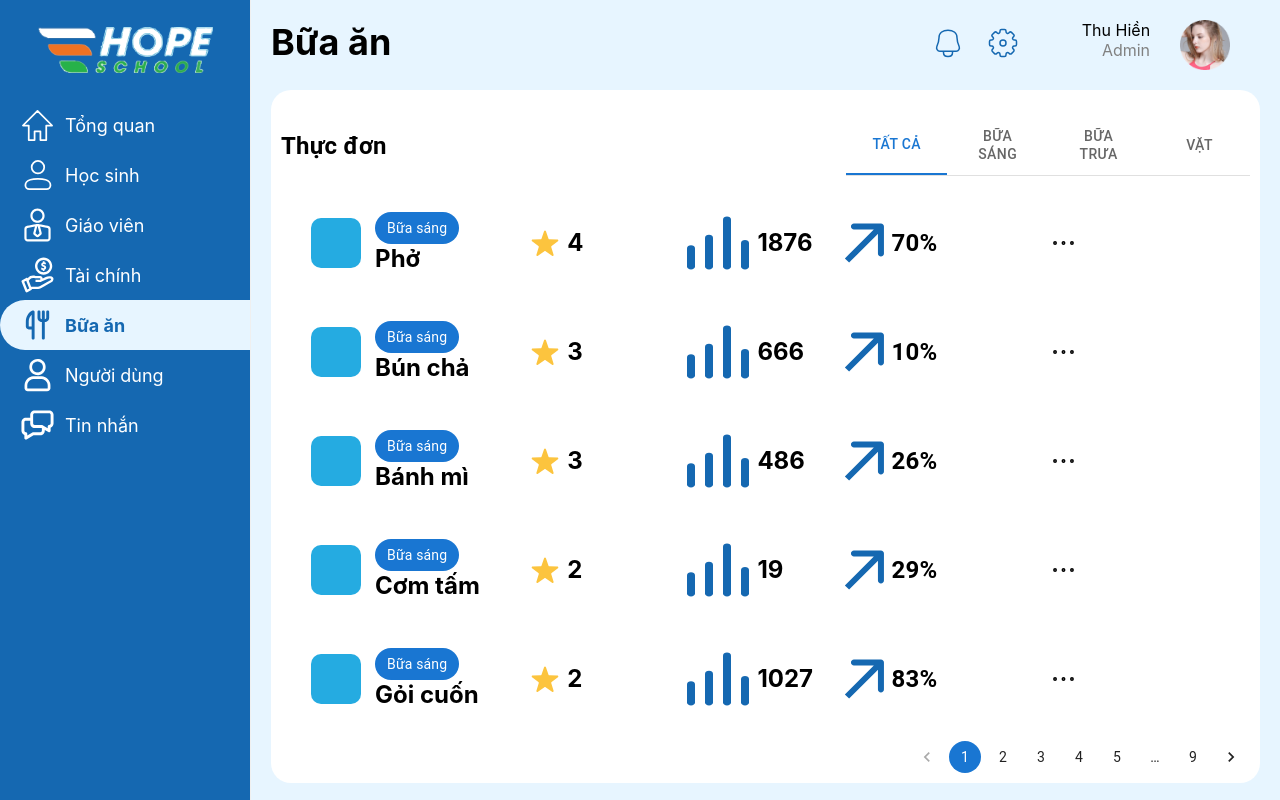
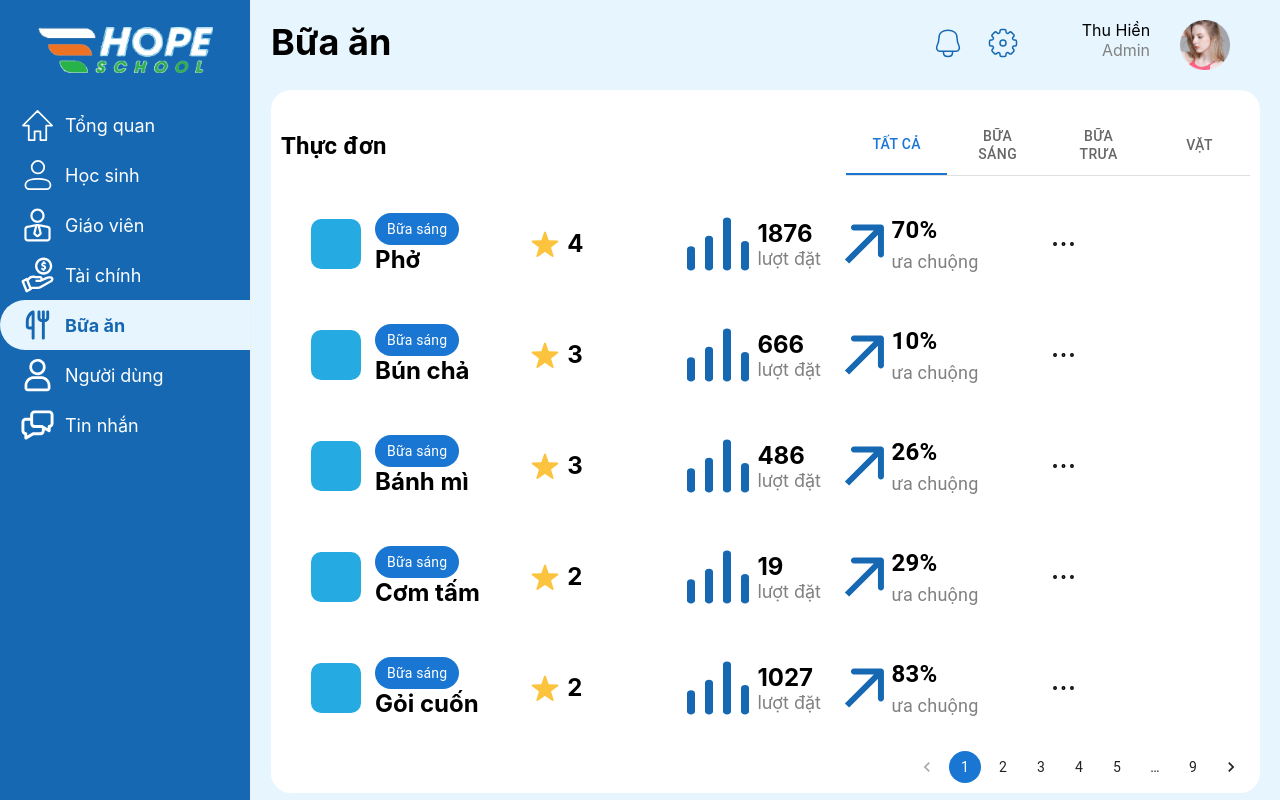
Before and after one commit to TalJa1/web-huybao, a React (Create React App) app: page /meals in a window 1280 px wide. Built offline with nearby package versions, Linux system fonts and the light colour scheme.

Commit message:
Enhance MealPage display by adding descriptive labels for order and like percentage

```diff
--- a/src/views/MealPage.tsx
+++ b/src/views/MealPage.tsx
@@ -159,7 +159,16 @@ const Main: React.FC = () => {
                       color: "black",
                     }}
                   >
-                    {meal.order}
+                    <Box>{meal.order}</Box>
+                    <Box
+                      sx={{
+                        color: "#818181",
+                        fontSize: "18px",
+                        fontWeight: "400",
+                      }}
+                    >
+                      lượt đặt
+                    </Box>
                   </Box>
                 </Grid>
                 <Grid size={2} display="flex" alignItems="center">
@@ -172,7 +181,16 @@ const Main: React.FC = () => {
                       color: "black",
                     }}
                   >
-                    {meal.like}%
+                    <Box> {meal.like}%</Box>
+                    <Box
+                      sx={{
+                        color: "#818181",
+                        fontSize: "18px",
+                        fontWeight: "400",
+                      }}
+                    >
+                      ưa chuộng
+                    </Box>
                   </Typography>
                 </Grid>
                 <Grid size={1} display="flex" justifyContent="flex-end">
```
